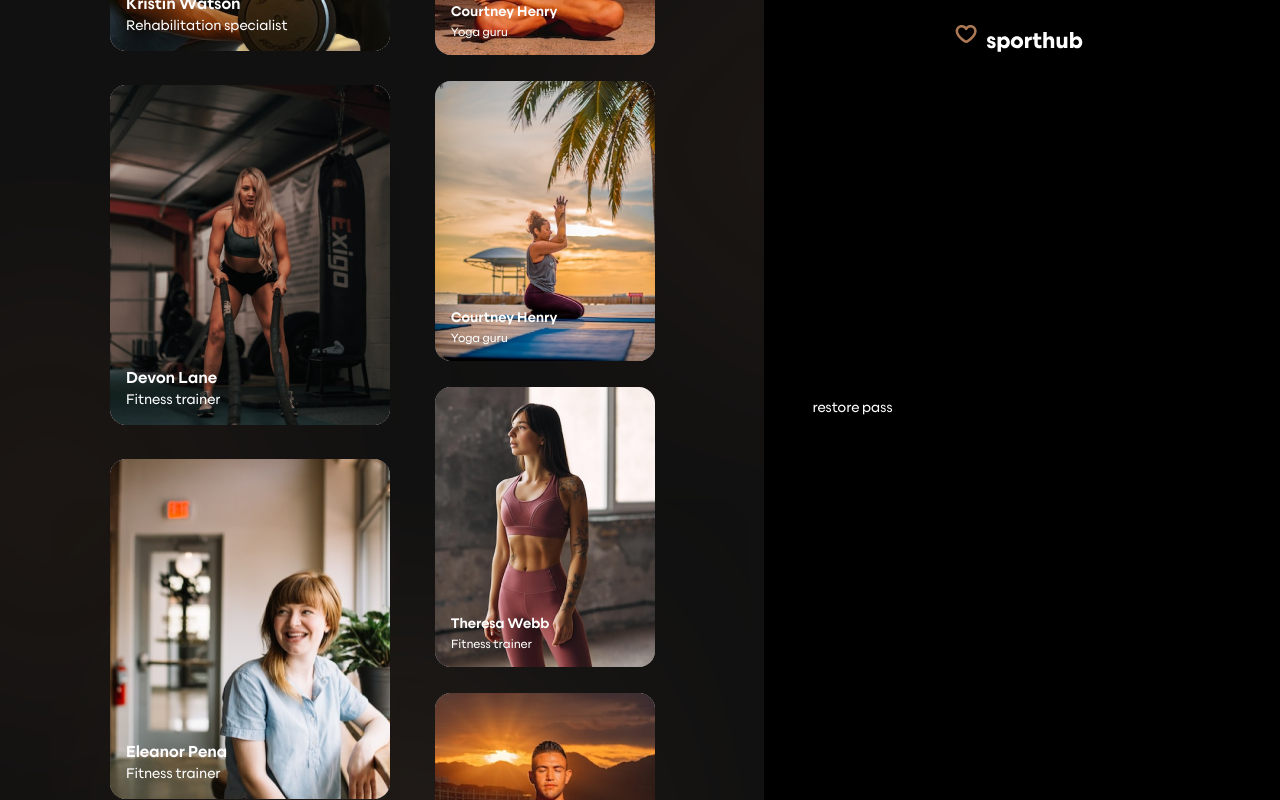
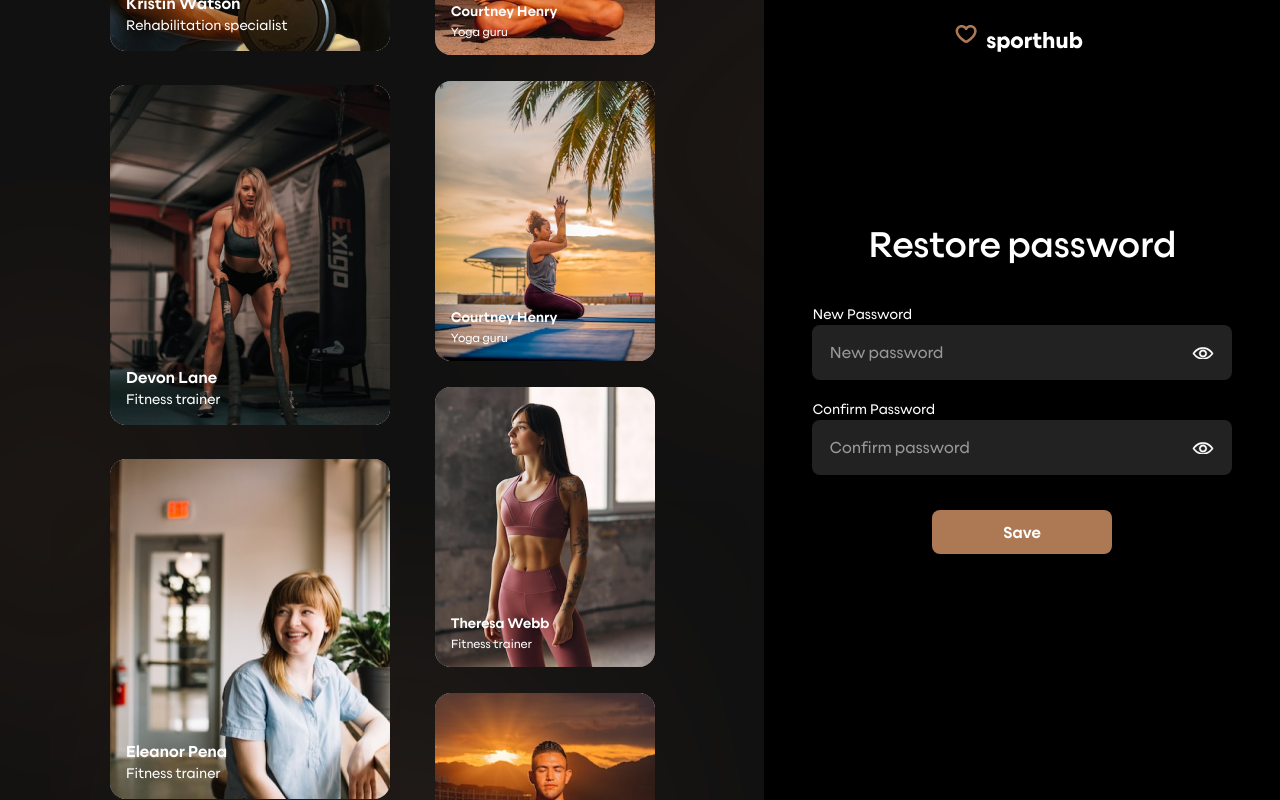
Before and after one commit to MTONSEG/sporthub-react, a React (Create React App) app: page /auth/restore in a window 1280 px wide. Built offline with nearby package versions, Linux system fonts and the light colour scheme.

Commit message:
add restore password screen

```diff
--- a/src/components/containers/BodyAuth/BodyAuth.tsx
+++ b/src/components/containers/BodyAuth/BodyAuth.tsx
@@ -6,6 +6,7 @@ import SingIn from "../../pages/Auth/SingIn/SingIn";
 import SingUp from "../../pages/Auth/SingUp/SingUp";
 import ForgotPassword from "../../pages/Auth/ForgotPassword/ForgotPassword";
 import CheckEmail from "../../pages/Auth/CheckEmail/CheckEmail";
+import RestorePassword from "../../pages/Auth/RestorePassword/RestorePassword";
 
 export const BodyAuth = () => {
 	const [restoreEmail, setRestoreEmail] = useState<string>('test@mgmail.com');
@@ -21,7 +22,7 @@ export const BodyAuth = () => {
 						<Route index element={<SingIn />} />
 						<Route path="reg" element={<SingUp />} />
 						<Route path="forgot" element={<ForgotPassword setRestoreEmail={setRestoreEmail} />} />
-						<Route path="restore" element={<>restore pass</>} />
+						<Route path="restore" element={<RestorePassword />} />
 						<Route path="check" element={<CheckEmail email={restoreEmail} />} />
 					</Routes>
 				</div>
--- a/src/components/pages/Auth/RestorePassword/RestorePassword.tsx
+++ b/src/components/pages/Auth/RestorePassword/RestorePassword.tsx
@@ -1,42 +1,44 @@
-import React from "react";
-import './Auth.scss';
-import { Route, Routes } from "react-router-dom";
+import React, { useState } from "react";
+import './RestorePassword.scss';
+import TitleAuth from "../../../ui/atoms/TitleAuth/TitleAuth";
+import { useAppSelector } from "../../../../hooks/hooks";
+import Input from "../../../ui/forms/Input/Input";
+import { Button } from "../../../ui/atoms/Button/Button";
 
-const Auth = () => {
+
+
+const RestorePassword = () => {
+	const state = useAppSelector(state => state.restore);
+	const [password, setPassword] = useState<string>('');
+	const [confirmPassword, setConfirmPassword] = useState<string>('');
+
 	return (
-		<div className="auth">
-			<ContainerAuth>
-				<SliderAuth />
-				<BodyAuth />
-			</ContainerAuth>
-		</div>
+		<>
+			<TitleAuth title={state.title} mb="40px" />
+			<div className="sing-in">
+				<div className="sing-in__input-list">
+					<Input
+						value={password}
+						setValue={setPassword}
+						title={state.password.title}
+						placeholder={state.password.placeholder}
+						type="password"
+					/>
+					<Input
+						value={confirmPassword}
+						setValue={setConfirmPassword}
+						title={state.confirmPassword.title}
+						placeholder={state.confirmPassword.placeholder}
+						type="password"
+						mb="0"
+					/>
+				</div>
+				<div className="sing-in__footer">
+					<Button maxWidth="180px" centered={true}>{state.btn}</Button>
+				</div>
+			</div>
+		</>
 	)
 }
 
-export default Auth;
-
-const BodyAuth = () => {
-	return (
-		<div className="body-auth">
-			lol
-		</div>
-	)
-}
-
-const SliderAuth = () => {
-	return (
-		<div className="slider-auth">
-			<Routes>
-				<Route index element={<></>}/>
-			</Routes>
-		</div>
-	)
-}
-
-const ContainerAuth = ({ children }) => {
-	return (
-		<div className="container-auth">
-			{children}
-		</div>
-	)
-}
+export default RestorePassword;
--- a/src/components/ui/atoms/Button/Button.tsx
+++ b/src/components/ui/atoms/Button/Button.tsx
@@ -9,7 +9,8 @@ type propsType = {
 	className?: string,
 	style?: CSSProperties,
 	centered?: boolean,
-	mb?: string | number
+	mb?: string | number,
+	path?:string
 }
 
 export const Button: React.FC<propsType> = ({
@@ -19,7 +20,8 @@ export const Button: React.FC<propsType> = ({
 	className = '',
 	style = {},
 	centered = false,
-	mb = 0
+	mb = 0,
+	path = ''
 }) => {
 
 	const isCentered = centered ? { margin: '0 auto' } : {};
@@ -32,8 +34,8 @@ export const Button: React.FC<propsType> = ({
 	}
 
 	return (
-		<Link to='/' className={`button ${className}`} style={styles}
-			onClick={e => onClickHandler(e)}>
+		<Link to={path} className={`button ${className}`} style={styles}
+			onClick={onClickHandler}>
 			{children}
 		</Link>
 	)
--- a/src/redux/slices/auth/checkSlice.ts
+++ b/src/redux/slices/auth/checkSlice.ts
@@ -11,12 +11,12 @@ const initialState: forgotType = {
 	subtext: {
 		text: 'Didn\'t receive the email?',
 		linkTitle: 'Go to Support',
-		link: '/'
+		link: ''
 	},
 }
 
 const checkSlice = createSlice({
-	name: 'forgotPassword',
+	name: 'checkEmail',
 	initialState,
 	reducers: {}
 })
--- a/src/redux/slices/auth/restoreSlice.ts
+++ b/src/redux/slices/auth/restoreSlice.ts
@@ -1,51 +1,24 @@
-import { createSlice, PayloadAction } from "@reduxjs/toolkit";
-import { AUTH_FORGOT_ROUTE, AUTH_REG_ROUTE } from "../../../routes/routes";
+import { createSlice } from "@reduxjs/toolkit";
+import { inputType} from "./singinSlice";
 
-type forgotType = {
+export type restorePassType = {
 	title: string,
-	link: string
-}
-export type inputType = {
-	title: string,
-	placeholder: string
-}
-export type subtextType = {
-	text: string,
-	linkTitle: string,
-	link: string
+	btn: string,
+	password: inputType,
+	confirmPassword: inputType,
 }
 
-export type singInType = {
-	title: string,
-	forgot: forgotType,
-	btn: string,
-	email: inputType,
-	password: inputType
-	subtext: subtextType,
-	terms: string
-}
-
-const initialState: singInType = {
-	title: 'Sign in',
-	forgot: {
-		title: 'Forgot password?',
-		link: AUTH_FORGOT_ROUTE
+const initialState: restorePassType = {
+	title: 'Restore password',
+	btn: 'Save',
+	password: {
+		title: 'New Password',
+		placeholder: 'New password'
 	},
-	btn: 'Sign in',
-	email: {
-		title: 'Email',
-		placeholder: 'Your Email'
+	confirmPassword: {
+		title: 'Confirm Password',
+		placeholder: 'Confirm password'
 	},
-	password: {
-		title: 'Email',
-		placeholder: 'Your Email'
-	},
-	subtext: {
-		text: 'Don’t have an account?',
-		linkTitle: 'Sign up',
-		link: AUTH_REG_ROUTE
-	},
-	terms: 'By proceeding, you agree to our Terms of Use and Privacy Policy'
 }
 
 const restoreSlice = createSlice({
@@ -54,5 +27,5 @@ const restoreSlice = createSlice({
 	reducers: {}
 })
 
-// export const { test } = restoreSlice.actions;
+// export const { test } = singupSlice.actions;
 export default restoreSlice.reducer;
```
